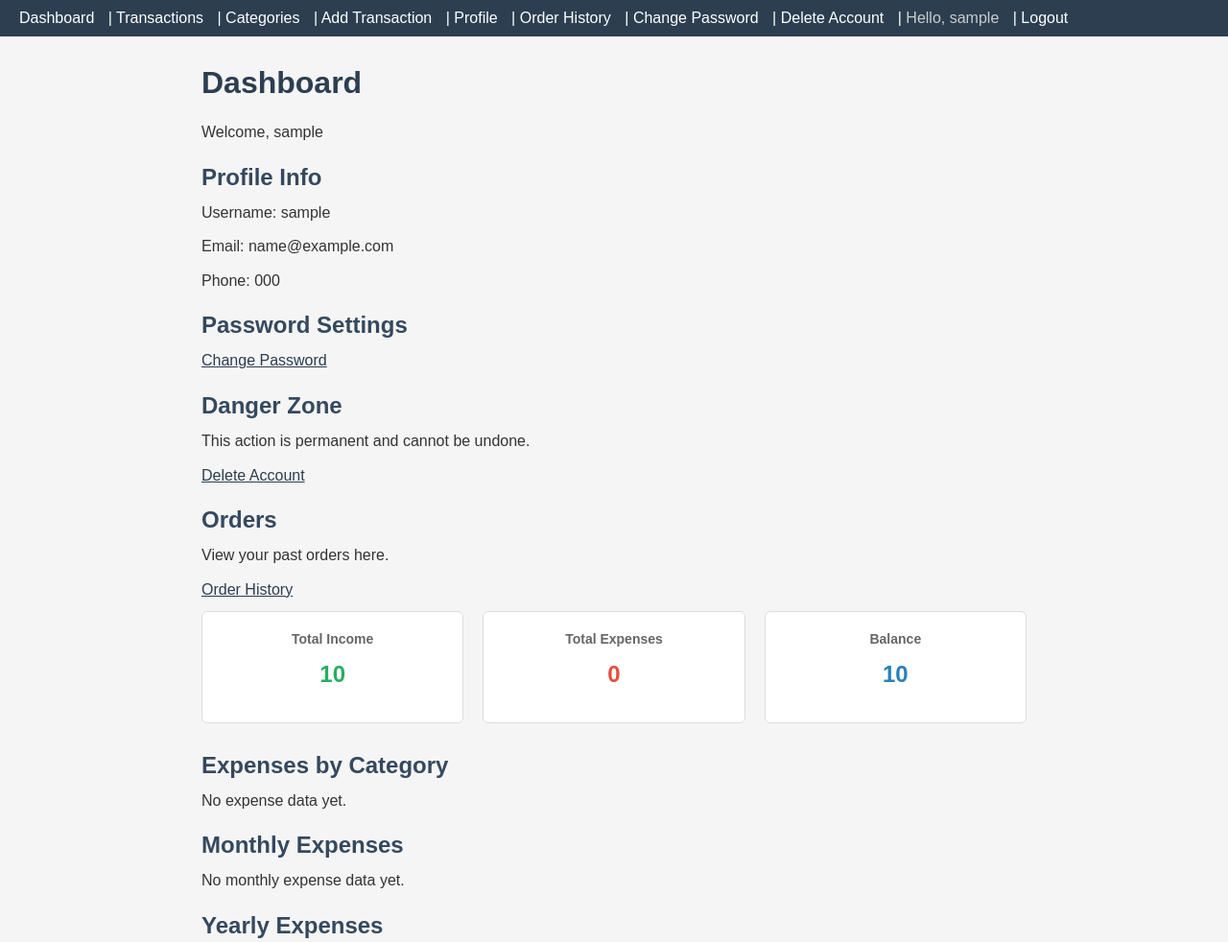
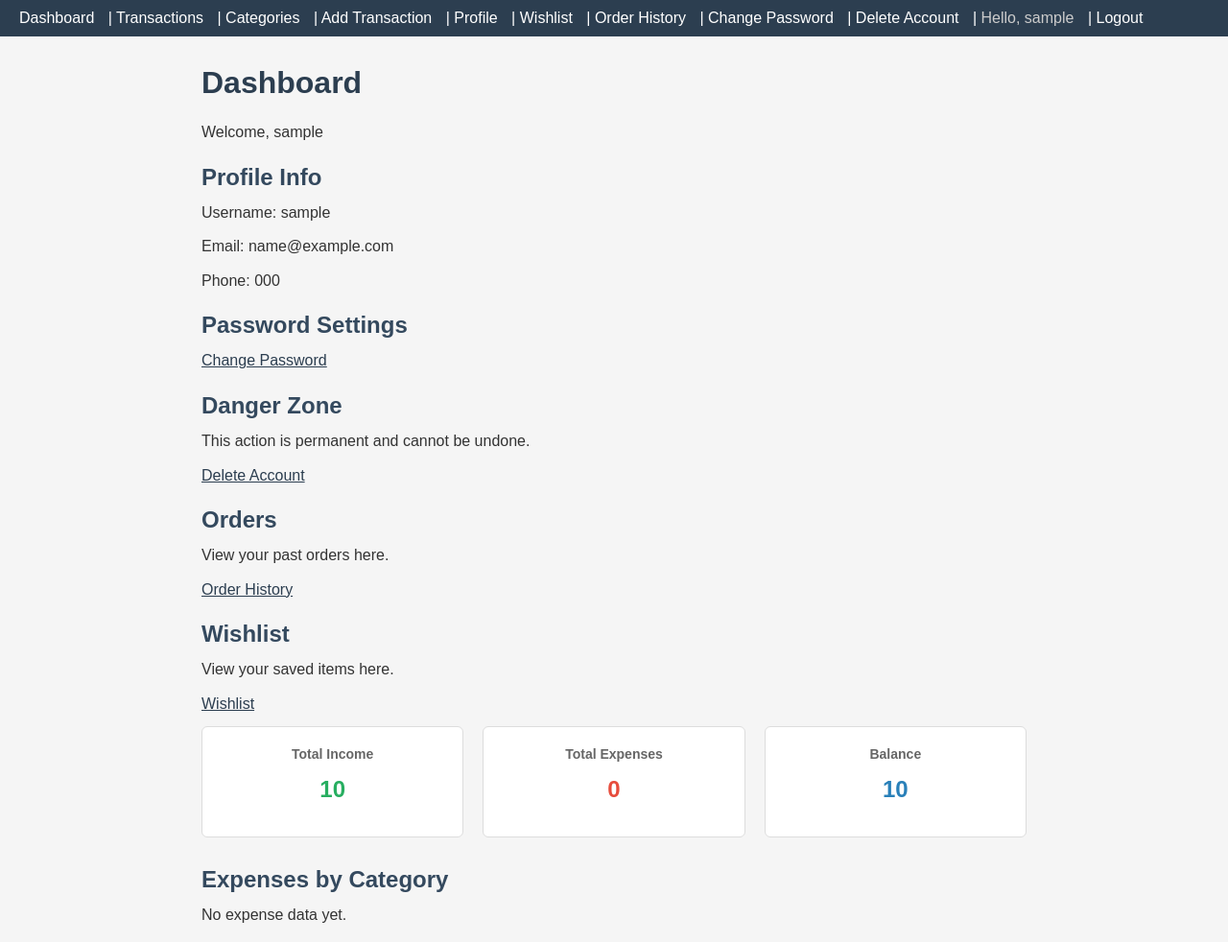
Before and after one commit to rajpaladiya2004/Personal-Finance-Tracker, a Django app: page /dashboard/ in a window 1280 px wide. Shown: the top 982 px of the page at 96% size. Run offline with Django 4.2, Linux system fonts and the light colour scheme; a user stored in the database is signed in; tables that the repository leaves empty hold one stand-in row (values such as "Sample post").

Commit message:
add dashboard wishlist section

```diff
--- a/templates/base.html
+++ b/templates/base.html
@@ -15,6 +15,7 @@
             <a href="{% url 'expenses:category_list' %}">Categories</a> |
             <a href="{% url 'expenses:add_transaction' %}">Add Transaction</a> |
             <a href="{% url 'expenses:profile' %}">Profile</a> |
+            <a href="{% url 'expenses:wishlist' %}">Wishlist</a> |
             <a href="{% url 'expenses:order_history' %}">Order History</a> |
             <a href="{% url 'expenses:change_password' %}">Change Password</a> |
             <a href="{% url 'expenses:delete_account' %}">Delete Account</a> |
--- a/templates/expenses/dashboard.html
+++ b/templates/expenses/dashboard.html
@@ -21,6 +21,10 @@
     <h2>Orders</h2>
     <p>View your past orders here.</p>
     <p><a href="{% url 'expenses:order_history' %}">Order History</a></p>
+
+    <h2>Wishlist</h2>
+    <p>View your saved items here.</p>
+    <p><a href="{% url 'expenses:wishlist' %}">Wishlist</a></p>
 
     <div class="summary-boxes">
         <div class="summary-box income">
```
